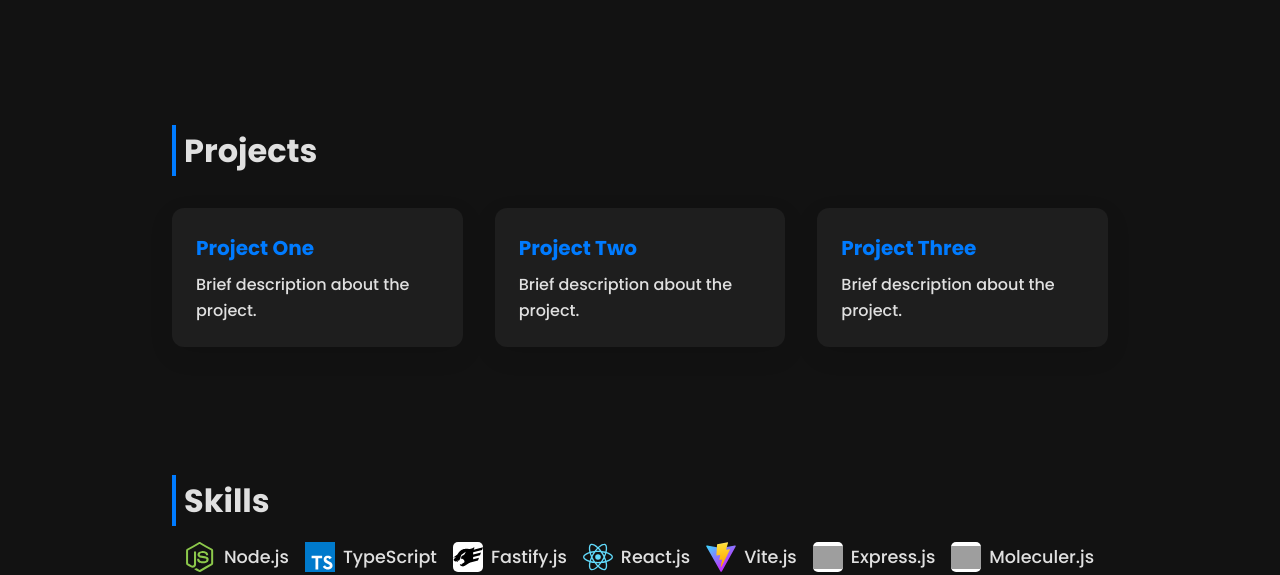
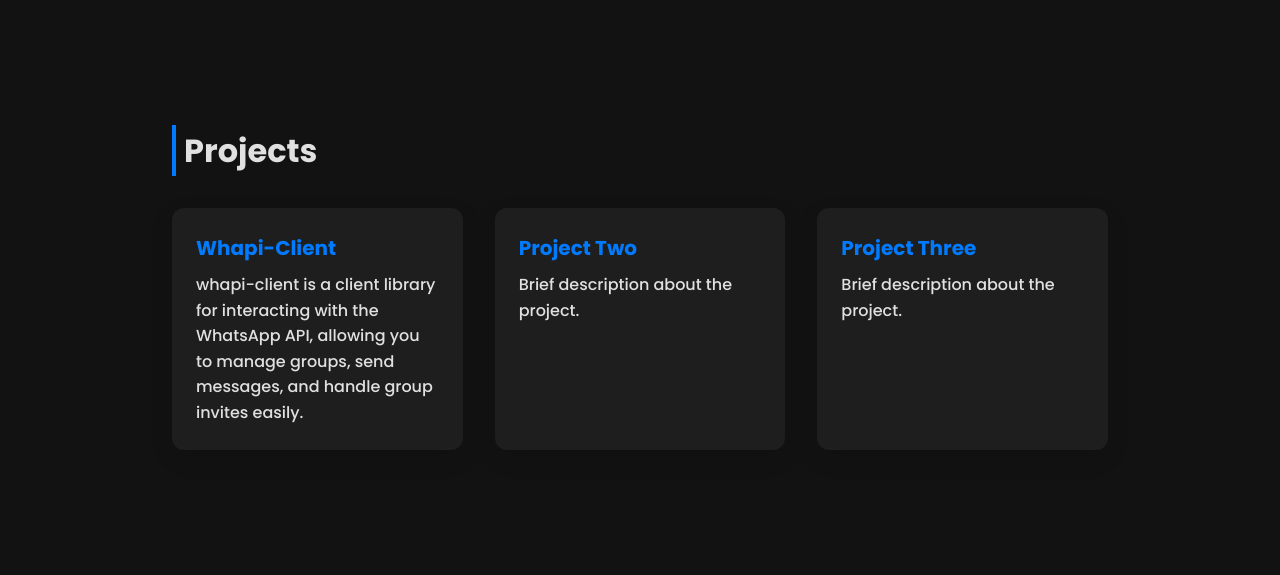
Before and after one commit to shadad919/portfolio, a plain HTML site: page index.html in a window 1280 px wide. Shown: the part 652-1227 px from the top of the page. Drawn offline with nearby package versions, Linux system fonts and the light colour scheme; grey boxes are pictures that could not be loaded.

Commit message:
Update index.html

```diff
--- a/index.html
+++ b/index.html
@@ -40,8 +40,8 @@
         <h2>Projects</h2>
         <div class="project-list">
             <div class="project-card">
-                <h3>Project One</h3>
-                <p>Brief description about the project.</p>
+                <h3>Whapi-Client</h3>
+                <p>whapi-client is a client library for interacting with the WhatsApp API, allowing you to manage groups, send messages, and handle group invites easily.</p>
             </div>
             <div class="project-card">
                 <h3>Project Two</h3>
```
